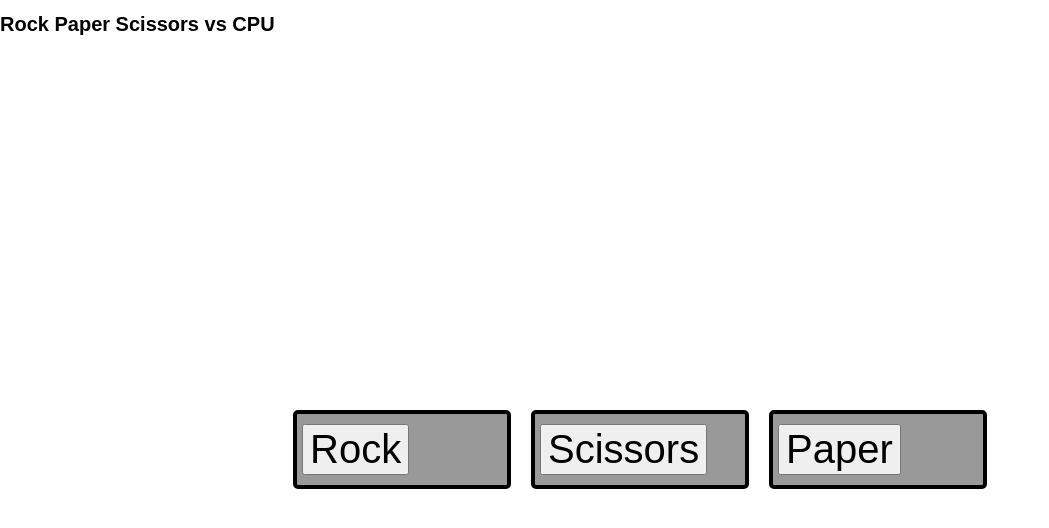
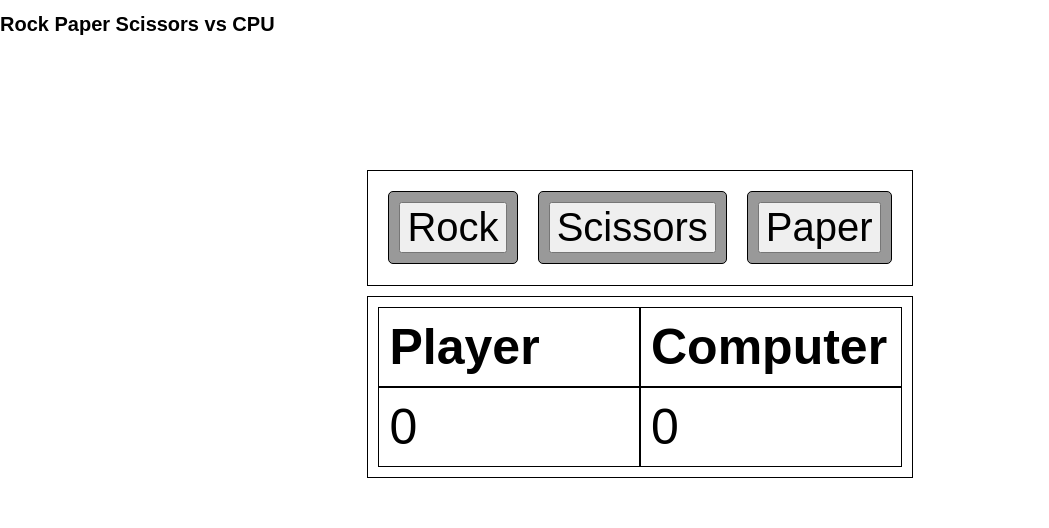
Before and after one commit to LemmingsCode/theOdinProject, a plain HTML site: page rock-paper-scissors/1_rockPaperScissors.html in a window 1280 px wide. Shown: the whole page, without its empty margins (0-1049 px from the left). Drawn offline with Linux system fonts and the light colour scheme.

Commit message:
Added features: announce winner when score reaches 5, modify score on scoreboard

```diff
--- a/rock-paper-scissors/1_rockPaperScissors.html
+++ b/rock-paper-scissors/1_rockPaperScissors.html
@@ -7,23 +7,34 @@
     <link rel="stylesheet" href="style.css">
     <script src="1_rockPaperScissors.js" defer></script>
 
+
 </head>
 
 <body>
     <h1>Rock Paper Scissors vs CPU</h1>
 
-    <div class="keys">
+    <div class = "container">
+            <div class="choices">
 
-        <div class="key">
+                <div class="choice">
                     <button id="Rock">Rock</button>
                 </div>
 
-        <div class="key">
+                <div class="choice">
                     <button id="Scissors">Scissors</button>
                 </div>
 
-        <div class="key">
+                <div class="choice">
                     <button id="Paper">Paper</button>
+                </div>
+            </div>
+
+        <div class="scoreboard">
+            <div class="scoreboard__name">Player</div>
+            <div class="scoreboard__name">Computer</div>
+            <div class="scoreboard__score player__score">0</div>
+            <div class="scoreboard__score computer__score">0</div>
+        </div>
     </div>
 
 </div>
--- a/rock-paper-scissors/1_rockPaperScissors.js
+++ b/rock-paper-scissors/1_rockPaperScissors.js
@@ -3,6 +3,7 @@ var computerScore = 0;
 var validateRock = 'ROCK';
 var validatePaper = 'PAPER';
 var validateScissors = 'SCISSORS';
+const maxScore = 5;
 // var inputValidation = ['PAPER', 'ROCK', 'SCISSORS'];
 
 
@@ -44,7 +45,7 @@ function playRound(playerSelection, computerRandom) {
     }
 }
 
-function game() {
+function gamePromptPlayer() {
     var totalRounds = 1;
     for (let i = 0; i < totalRounds; i++) {
         var computerSelection = computerPlay(); //initiate computer selection
@@ -80,30 +81,24 @@ function game() {
     }
 }
 
-
 const btn = document.querySelector('#btn');
 
 function playerButtonSelection(e) {
+    if(!e.target.id) return;
     console.log(e.target.id);
     console.log(playRound(e.target.id, computerPlay()));
+    setScore();
+
+    if (playerScore === maxScore) {
+        alert("Game Over Player Wins!")
+    } else if (computerScore === maxScore) {
+        alert("Game Over Computer Wins!")
+    }
+}
+
+function setScore() {
+    document.querySelector(".player__score").innerText = playerScore;
+    document.querySelector(".computer__score").innerText = computerScore;
 }
 
 window.addEventListener('click', playerButtonSelection);
-
-// const btn = document.querySelector('#btn');
-// btn.addEventListener('click', function (e) {
-//     // console.log(e.target);
-//     e.target.style.background = 'blue';
-// });
-
-// // buttons is a node list. It looks and acts much like an array.
-// const buttons = document.querySelectorAll('button');
-
-// // we use the .forEach method to iterate through each button
-// buttons.forEach((button) => {
-
-//     // and for each one we add a 'click' listener
-//     button.addEventListener('click', () => {
-//         alert(button.id);
-//     });
-// });
--- a/rock-paper-scissors/style.css
+++ b/rock-paper-scissors/style.css
@@ -9,26 +9,65 @@ body,html {
   font-family: sans-serif;
 }
 
-.keys {
+.container {
+  width: 100vw;
+  height: 100vh;
+
+  display: grid;
+
+  /* grid-template-columns: repeat(3, 1fr);
+  grid-template-rows: repeat(4, 1fr); */
+  grid-template: 100px repeat(4, 1fr) 100px / repeat(3, 1fr);
+  gap: 10px;
+  padding: 10px;
+  box-sizing: border-box;
+}
+
+.container div {
+  padding: 10px;
+  border: 1px solid #000000;
+}
+
+.choices {
   display: flex;
   flex: 1;
-  min-height: 100vh;
   align-items: center;
   justify-content: center;
+  grid-column: 2/3;
+  grid-row: 2/3;
 }
 
-.key {
+.choice {
   border: .4rem solid black;
   border-radius: .5rem;
   margin: 1rem;
   font-size: 1.5rem;
   padding: 1rem .5rem;
   transition: all .07s ease;
-  width: 20rem;
   text-align: center;
   color: white;
   background: rgba(0,0,0,0.4);
   text-shadow: 0 0 .5rem black;
+}
+
+.scoreboard {
+  display: grid;
+  grid-template-columns: repeat(2, 1fr);
+  font-family: 'Quicksand', sans-serif;
+  font-size: 5rem;
+  grid-column: 2/3;
+  grid-row: 3/4;
+}
+
+.scoreboard__name,
+.scoreboard__score, {
+  padding: 10px;
+  text-align: center;
+}
+
+.scoreboard__name {
+  font-weight: bold;
+  border-bottom: 1px solid #ddd;
 }
 
 .playing {
```
Lines whose indentation alone changed are shown as unchanged.
